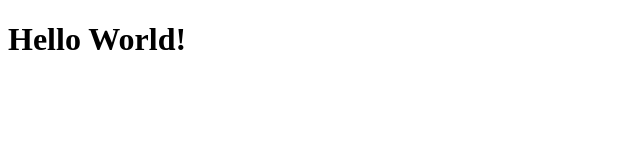
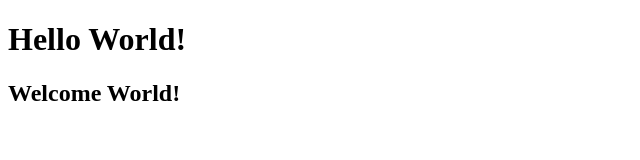
Before and after one commit to grantharper007/cd, a plain HTML site: page index.html in a window 1280 px wide. Shown: the whole page, without its empty margins (0-640 px from the left). Drawn offline with Linux system fonts and the light colour scheme.

Commit message:
added an h2

```diff
--- a/index.html
+++ b/index.html
@@ -7,5 +7,6 @@
 </head>
 <body>
     <h1>Hello World!</h1>
+    <h2>Welcome World!</h2>
 </body>
 </html>
```
